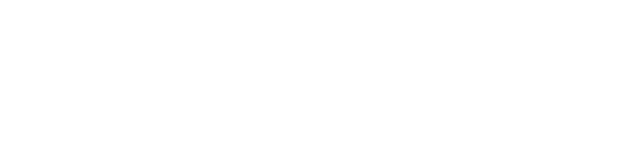
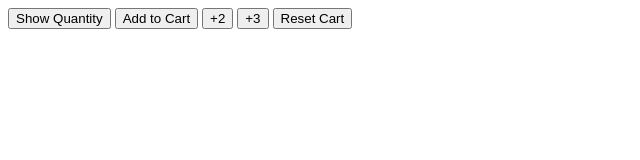
Before and after one commit to mercenar17r/js-variables, a plain HTML site: page index.html in a window 1280 px wide. Shown: the whole page, without its empty margins (0-640 px from the left). Drawn offline with Linux system fonts and the light colour scheme.

Commit message:
add buttons

```diff
--- a/index.html
+++ b/index.html
@@ -5,9 +5,17 @@
   <meta charset="UTF-8">
   <meta name="viewport" content="width=device-width, initial-scale=1.0">
   <title>JS Variables Exercise</title>
+  <script src="script.js"></script>
 </head>
 
 <body>
+  <button>Show Quantity</button>
+  <button>Add to Cart</button>
+  <button>+2</button>
+  <button>+3</button>
+  <button>Reset Cart</button>
+
+
 
 </body>
 
--- /dev/null
+++ b/script.js
@@ -0,0 +1 @@
+'use strict'
```
